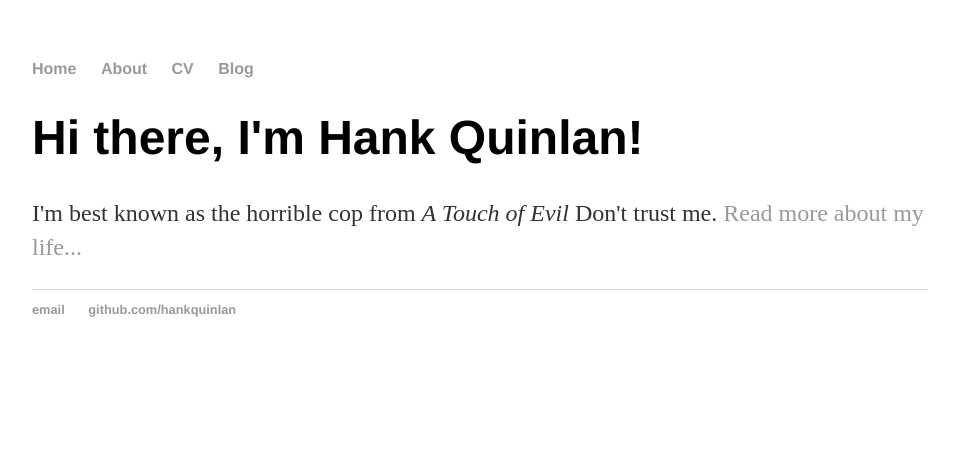
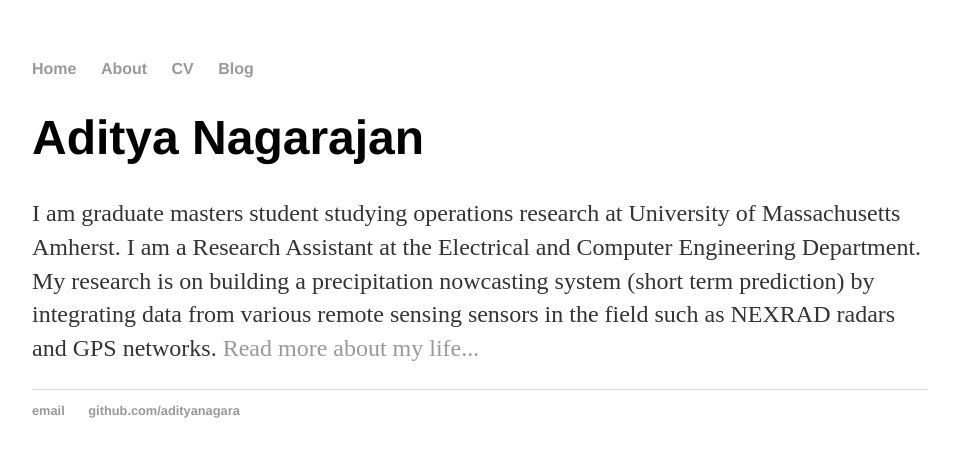
Before and after one commit to adityanagara/adityanagara.github.io, a Jekyll site: the page built from index.html, in a window 1280 px wide. Shown: the top 457 px of the page, without its empty margins (160-1115 px from the left). Built offline with Jekyll 4.4.1, drawn with Linux system fonts in a browser that asks for light colours.

Commit message:
First about me post

```diff
--- a/_config.yml
+++ b/_config.yml
@@ -1,2 +1,3 @@
 name: Hank Quinlan, Horrible Cop
 markdown: kramdown
+permalink: /blog/:year/:month/:day/:title
--- a/_layouts/default.html
+++ b/_layouts/default.html
@@ -21,8 +21,8 @@
 			</div><!-- /.container -->
 			<footer>
 	    		<ul>
-	        		<li><a href="mailto:hankquinlanhub@gmail.com">email</a></li>
-	        		<li><a href="https://github.com/hankquinlan">github.com/hankquinlan</a></li>
+	        		<li><a href="mailto:adinagarajan1@gmail.com">email</a></li>
+	        		<li><a href="https://github.com/adityanagara">github.com/adityanagara</a></li>
 				</ul>
 			</footer>
 		</body>
--- a/index.html
+++ b/index.html
@@ -3,6 +3,7 @@ layout: default
 title: Hank Quinlan, Horrible Cop
 ---
 <div class="blurb">
-	<h1>Hi there, I'm Hank Quinlan!</h1>
-	<p>I'm best known as the horrible cop from <em>A Touch of Evil</em> Don't trust me. <a href="/about">Read more about my life...</a></p>
+	<h1>Aditya Nagarajan</h1>
+	<p>I am graduate masters student studying operations research at University of Massachusetts Amherst. I am a Research Assistant at the Electrical and Computer Engineering Department. My research is on
+building a precipitation nowcasting system (short term prediction) by integrating data from various remote sensing sensors in the field such as NEXRAD radars and GPS networks.  <a href="/about">Read more about my life...</a></p>
 </div><!-- /.blurb -->
```
